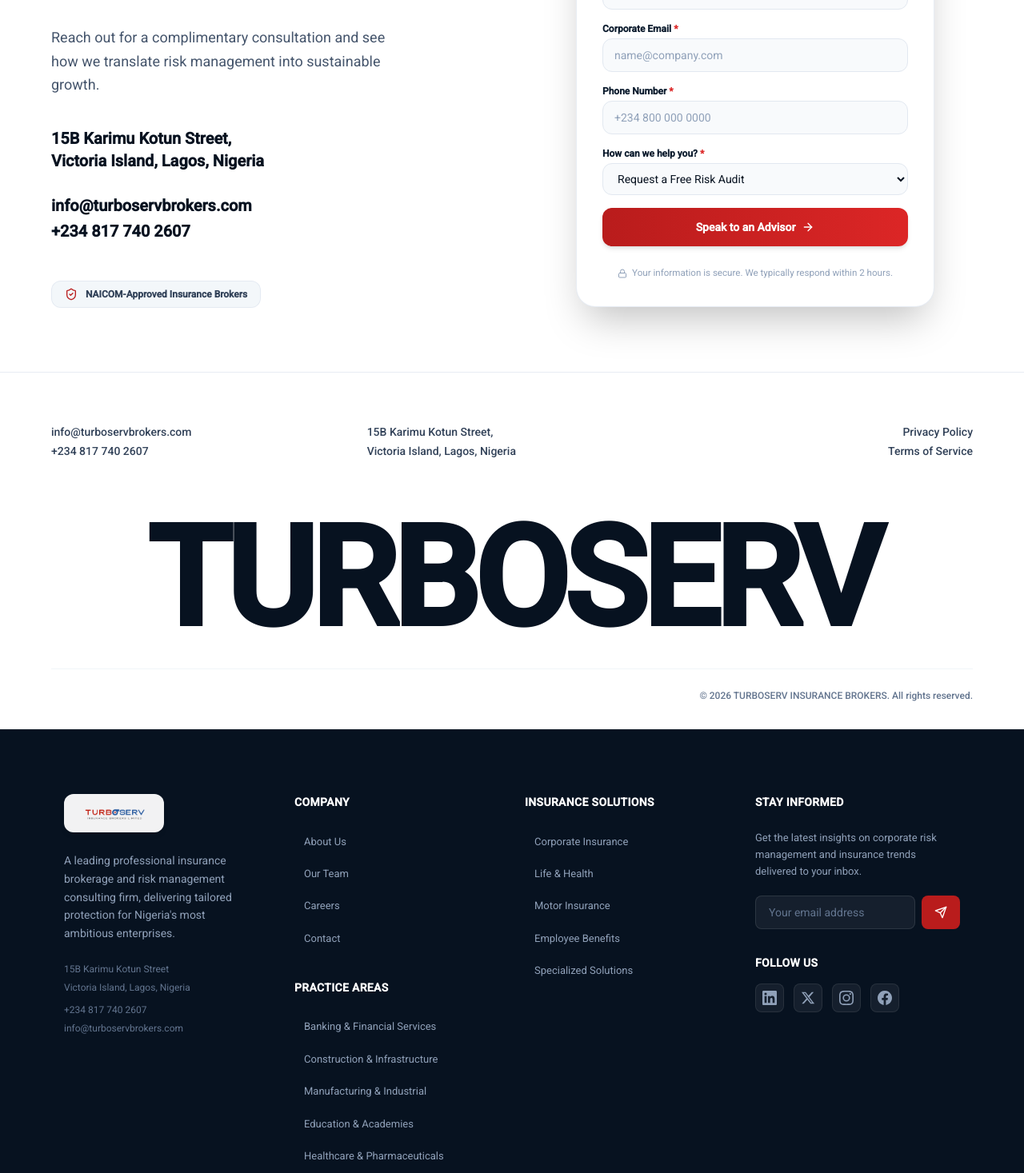
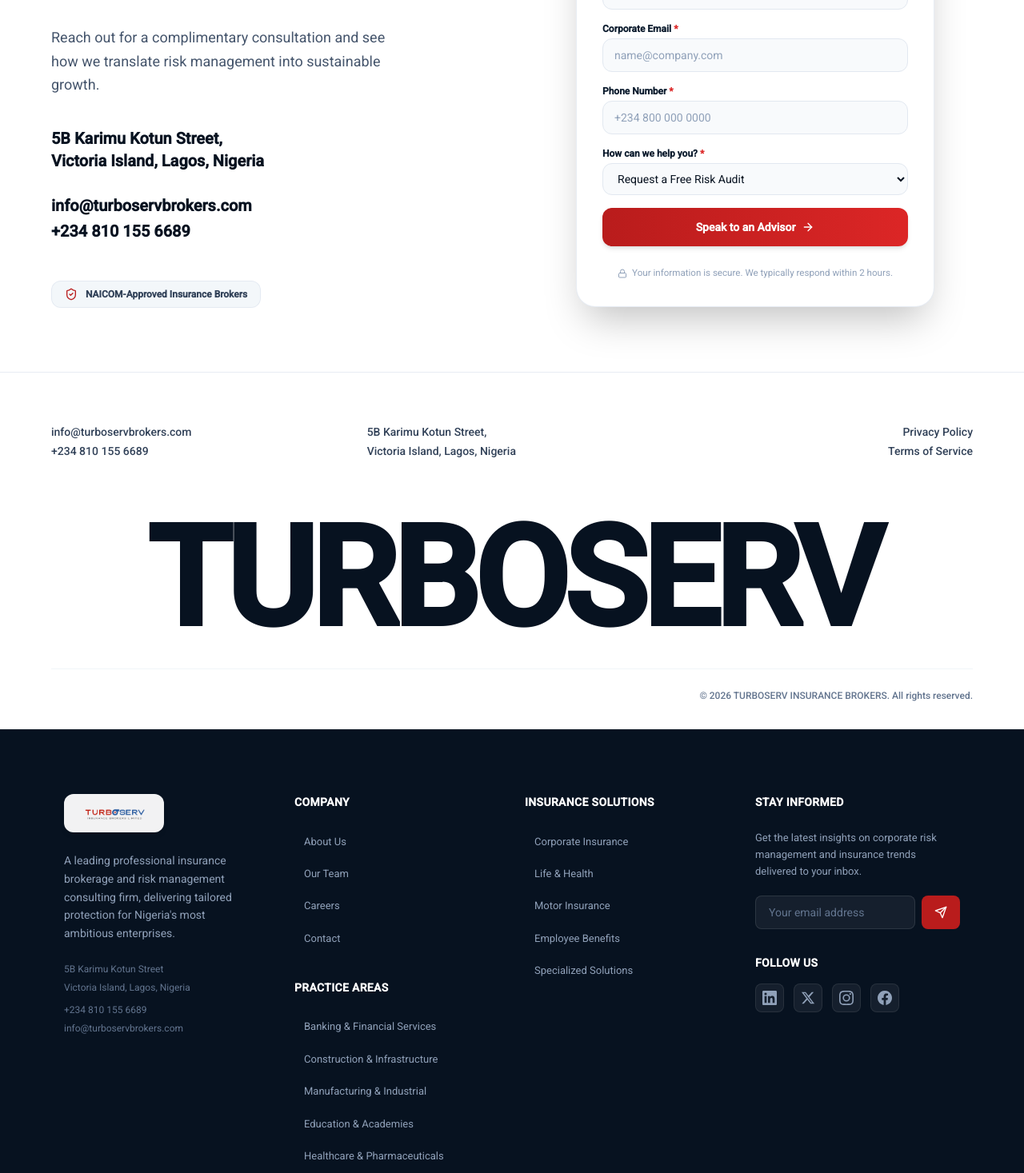
Before and after one commit to The-Bedouin/turboserv, a Next.js app: page /contact in a window 1280 px wide. Shown: the part 282-1749 px from the top of the page at 80% size. Built offline with nearby package versions, Linux system fonts and the light colour scheme.

Commit message:
stella address and phone number

```diff
--- a/app/claims/components/ClaimsFAQ.tsx
+++ b/app/claims/components/ClaimsFAQ.tsx
@@ -175,7 +175,7 @@
               {/* Right: contact cards */}
               <div className="space-y-3">
                 <a
-                  href="tel:+2348177402607"
+                  href="tel:+2348101556689"
                   className="flex items-center gap-4 bg-white/[0.06] border border-white/[0.08] rounded-xl px-5 py-4 hover:bg-red-600/20 hover:border-red-500/30 transition-all duration-300 group"
                 >
                   <div className="w-11 h-11 rounded-xl bg-red-500/15 flex items-center justify-center flex-shrink-0 text-red-400 group-hover:bg-red-600 group-hover:text-white transition-colors duration-300">
@@ -183,7 +183,7 @@
                   </div>
                   <div>
                     <p className="text-white text-sm font-semibold group-hover:text-red-400 transition-colors duration-300">
-                      +234 817 740 2607
+                      +234 810 155 6689
                     </p>
                     <p className="text-slate-400 text-xs">Click to call now</p>
                   </div>
@@ -210,7 +210,7 @@
                   </div>
                   <div>
                     <p className="text-white text-sm font-semibold">
-                      15B Karimu Kotun Street
+                      5B Karimu Kotun Street
                     </p>
                     <p className="text-slate-400 text-xs">Victoria Island, Lagos</p>
                   </div>
--- a/app/claims/components/ClaimsHero.tsx
+++ b/app/claims/components/ClaimsHero.tsx
@@ -96,7 +96,7 @@
             />
           </a>
           <a
-            href="tel:+2348177402607"
+            href="tel:+2348101556689"
             className="inline-flex items-center gap-3 px-7 py-3.5 border border-slate-200 hover:border-slate-300 rounded-full text-sm font-semibold text-navy-950 transition-all duration-300 hover:bg-slate-50 active:scale-[0.98]"
           >
             <FontAwesomeIcon icon={faPhoneVolume} className="w-4 h-4 text-red-600" />
--- a/app/components/BigBrandFooter.tsx
+++ b/app/components/BigBrandFooter.tsx
@@ -17,16 +17,16 @@
               info@turboservbrokers.com
             </a>
             <a
-              href="tel:08177402607"
+              href="tel:+2348101556689"
               className="block hover:text-red-600 transition-colors"
             >
-              +234 817 740 2607
+              +234 810 155 6689
             </a>
           </div>
 
           {/* Address */}
           <div className="space-y-1">
-            <p>15B Karimu Kotun Street,</p>
+            <p>5B Karimu Kotun Street,</p>
             <p>Victoria Island, Lagos, Nigeria</p>
           </div>
 
--- a/app/components/MegaFooter.tsx
+++ b/app/components/MegaFooter.tsx
@@ -272,14 +272,14 @@
             </p>
             {/* Address */}
             <div className="text-slate-500 text-xs leading-relaxed space-y-1">
-              <p>15B Karimu Kotun Street</p>
+              <p>5B Karimu Kotun Street</p>
               <p>Victoria Island, Lagos, Nigeria</p>
               <p className="mt-2">
                 <a
-                  href="tel:+2348177402607"
+                  href="tel:+2348101556689"
                   className="hover:text-red-400 transition-colors duration-300"
                 >
-                  +234 817 740 2607
+                  +234 810 155 6689
                 </a>
               </p>
               <p>
--- a/app/contact/components/ContactContent.tsx
+++ b/app/contact/components/ContactContent.tsx
@@ -76,7 +76,7 @@
             {/* Address */}
             <div>
               <p className="font-bold text-navy-950 text-lg sm:text-xl leading-snug">
-                15B Karimu Kotun Street,
+                5B Karimu Kotun Street,
               </p>
               <p className="font-bold text-navy-950 text-lg sm:text-xl leading-snug">
                 Victoria Island, Lagos, Nigeria
@@ -93,11 +93,11 @@
                 info@turboservbrokers.com
               </a>
               <a
-                href="tel:08177402607"
+                href="tel:+2348101556689"
                 className="block font-bold text-navy-950 text-lg sm:text-xl hover:text-red-600 transition-colors"
-                aria-label="Call Turboserv at +234 817 740 2607"
+                aria-label="Call Turboserv at +234 810 155 6689"
               >
-                +234 817 740 2607
+                +234 810 155 6689
               </a>
             </div>
           </motion.div>
--- a/app/page.tsx
+++ b/app/page.tsx
@@ -35,11 +35,11 @@
       description:
         "Turboserv Insurance Brokers Limited is a professional insurance brokerage and risk management consulting firm dedicated to providing comprehensive insurance solutions that protect individuals, businesses, and corporate organizations.",
       foundingDate: "2010",
-      telephone: "+234-817-740-2607",
+      telephone: "+234-810-155-6689",
       email: "info@turboservbrokers.com",
       address: {
         "@type": "PostalAddress",
-        streetAddress: "15B Karimu Kotun Street",
+        streetAddress: "5B Karimu Kotun Street",
         addressLocality: "Victoria Island",
         addressRegion: "Lagos",
         addressCountry: "NG",
--- a/app/solutions/corporate-insurance/components/EnterpriseCTA.tsx
+++ b/app/solutions/corporate-insurance/components/EnterpriseCTA.tsx
@@ -127,7 +127,7 @@
 
           {/* Secondary CTA */}
           <a
-            href="tel:+2348177402607"
+            href="tel:+2348101556689"
             id="enterprise-cta-speak-broker-btn"
             className="group inline-flex items-center gap-3 px-9 py-4 rounded-full text-[0.9375rem] font-semibold text-white border border-white/25 hover:border-white/50 hover:bg-white/5 transition-all duration-300"
             aria-label="Speak to a lead broker"
--- a/app/solutions/employee-benefits/components/EmployeeBenefitsCTA.tsx
+++ b/app/solutions/employee-benefits/components/EmployeeBenefitsCTA.tsx
@@ -138,7 +138,7 @@
 
           {/* Secondary CTA */}
           <a
-            href="tel:+2348177402607"
+            href="tel:+2348101556689"
             id="employee-benefits-cta-speak-broker-btn"
             className="group inline-flex items-center gap-3 px-9 py-4 rounded-full text-[0.9375rem] font-semibold text-white border border-white/25 hover:border-white/50 hover:bg-white/5 transition-all duration-300"
             aria-label="Speak to a benefits specialist"
--- a/app/solutions/life-health/components/BenefitsCTA.tsx
+++ b/app/solutions/life-health/components/BenefitsCTA.tsx
@@ -141,7 +141,7 @@
 
           {/* Secondary CTA */}
           <a
-            href="tel:+2348177402607"
+            href="tel:+2348101556689"
             id="benefits-cta-speak-broker-btn"
             className="group inline-flex items-center gap-3 px-9 py-4 rounded-full text-[0.9375rem] font-semibold text-white border border-white/25 hover:border-white/50 hover:bg-white/5 transition-all duration-300"
             aria-label="Speak to a benefits specialist"
--- a/app/solutions/motor/components/MotorCTA.tsx
+++ b/app/solutions/motor/components/MotorCTA.tsx
@@ -138,7 +138,7 @@
 
           {/* Secondary CTA */}
           <a
-            href="tel:+2348177402607"
+            href="tel:+2348101556689"
             id="motor-cta-speak-broker-btn"
             className="group inline-flex items-center gap-3 px-9 py-4 rounded-full text-[0.9375rem] font-semibold text-white border border-white/25 hover:border-white/50 hover:bg-white/5 transition-all duration-300"
             aria-label="Speak to a motor insurance specialist"
--- a/app/solutions/specialized/components/SpecializedCTA.tsx
+++ b/app/solutions/specialized/components/SpecializedCTA.tsx
@@ -138,7 +138,7 @@
 
           {/* Secondary CTA */}
           <a
-            href="tel:+2348177402607"
+            href="tel:+2348101556689"
             id="specialized-cta-speak-broker-btn"
             className="group inline-flex items-center gap-3 px-9 py-4 rounded-full text-[0.9375rem] font-semibold text-white border border-white/25 hover:border-white/50 hover:bg-white/5 transition-all duration-300"
             aria-label="Speak to a lead broker"
--- a/app/team/components/CoreTeamGrid.tsx
+++ b/app/team/components/CoreTeamGrid.tsx
@@ -58,7 +58,7 @@
   },
   {
     name: "Stella Agwu",
-    title: "Head Marketing & Sales",
+    title: "Business Development Manager",
     image: "/StellaAgwu.jpeg",
     bio: "Champions brand growth and client acquisition, translating Turboserv's expertise into compelling market propositions.",
     linkedin: "#",
```
